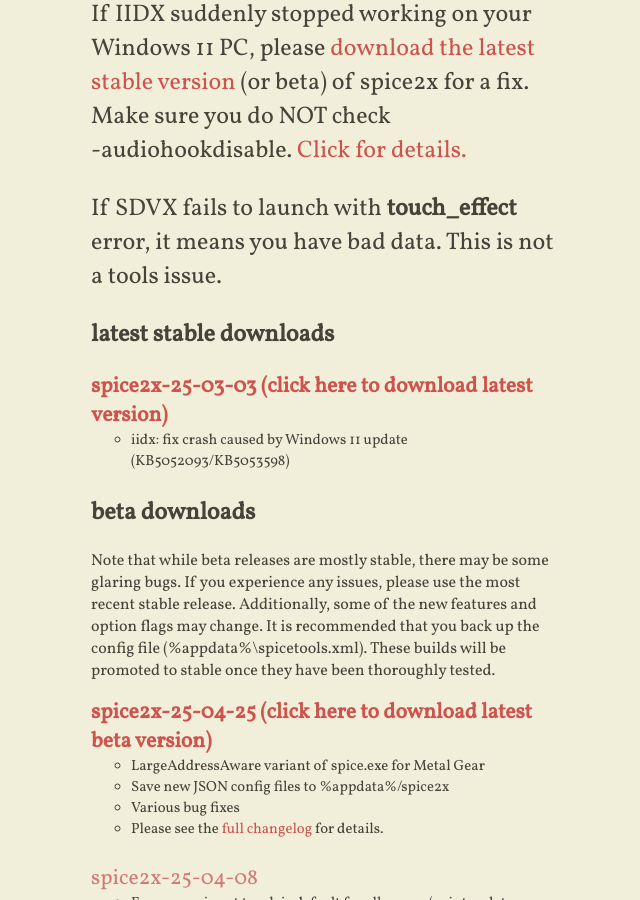
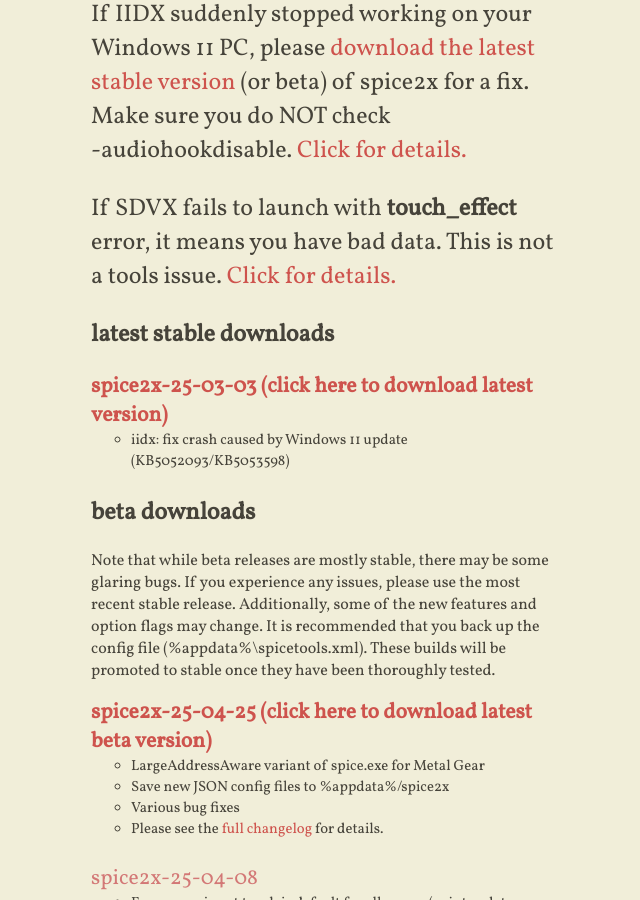
Before and after one commit to spice2x/spice2x.github.io, a Jekyll site: the page built from docs/index.html, in a window 1280 px wide and 900 px high, scrolled down 371 px. Shown: the whole window, without its empty margins (413-1053 px from the left). Built offline with Jekyll 4.4.1, drawn with Linux system fonts in a browser that asks for light colours; nearby versions of some CDN libraries.

Commit message:
update link

```diff
--- a/docs/_includes/content.html
+++ b/docs/_includes/content.html
@@ -22,6 +22,9 @@
 
 <p style="font-size: x-large">
   If SDVX fails to launch with <strong>touch_effect</strong> error, it means you have bad data. This is not a tools issue.
+  <a href="https://github.com/spice2x/spice2x.github.io/wiki/Known-issues#:~:text=%E6%8C%87%E5%AE%9A%E3%81%97%E3%81%9F%E3%83%AC%E3%82%A4%E3%83%A4%E3%83%BC%E3%81%AF%E5%AD%98%E5%9C%A8%E3%81%97%E3%81%BE%E3%81%9B%E3%82%93%20touch_effect">
+    Click for details.
+  </a>
 </p>
 
 <h2>latest stable downloads</h2>
```
